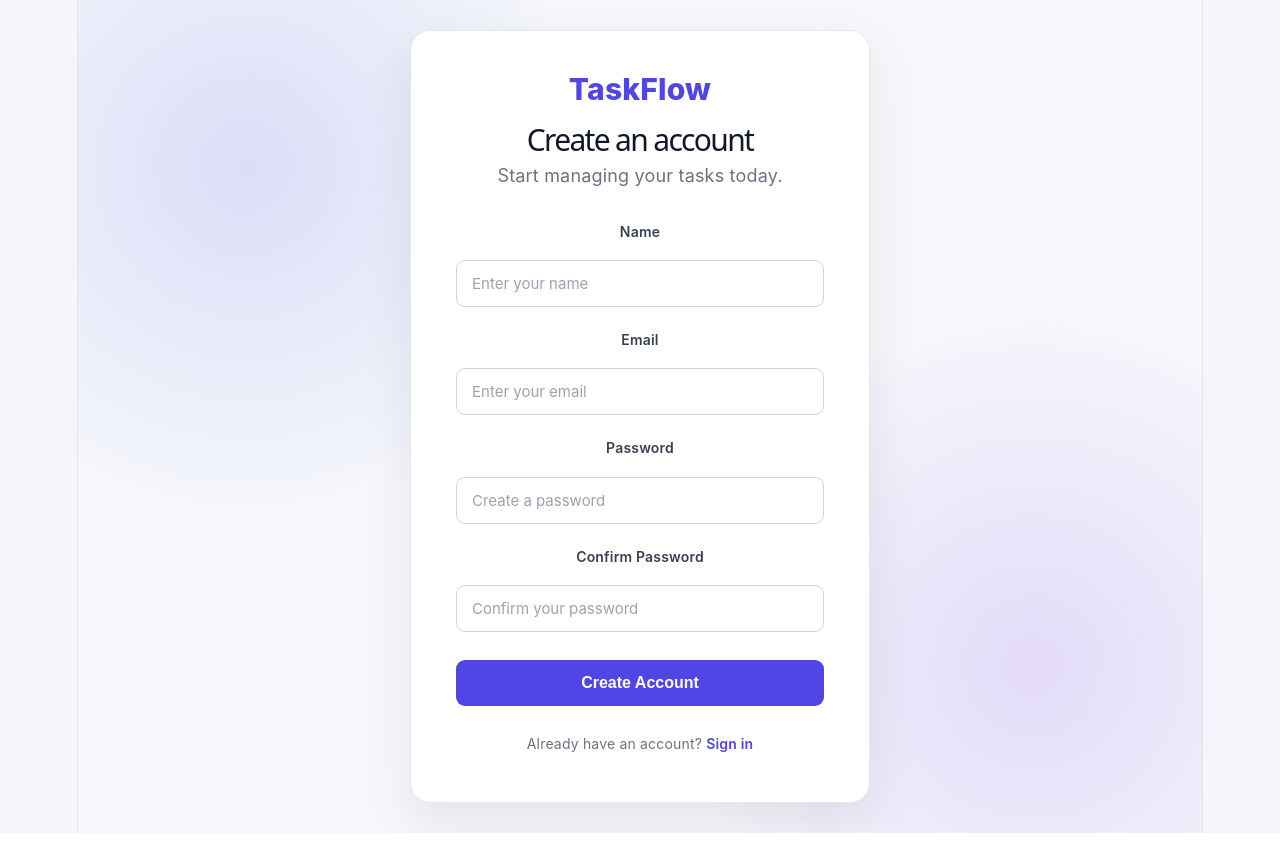
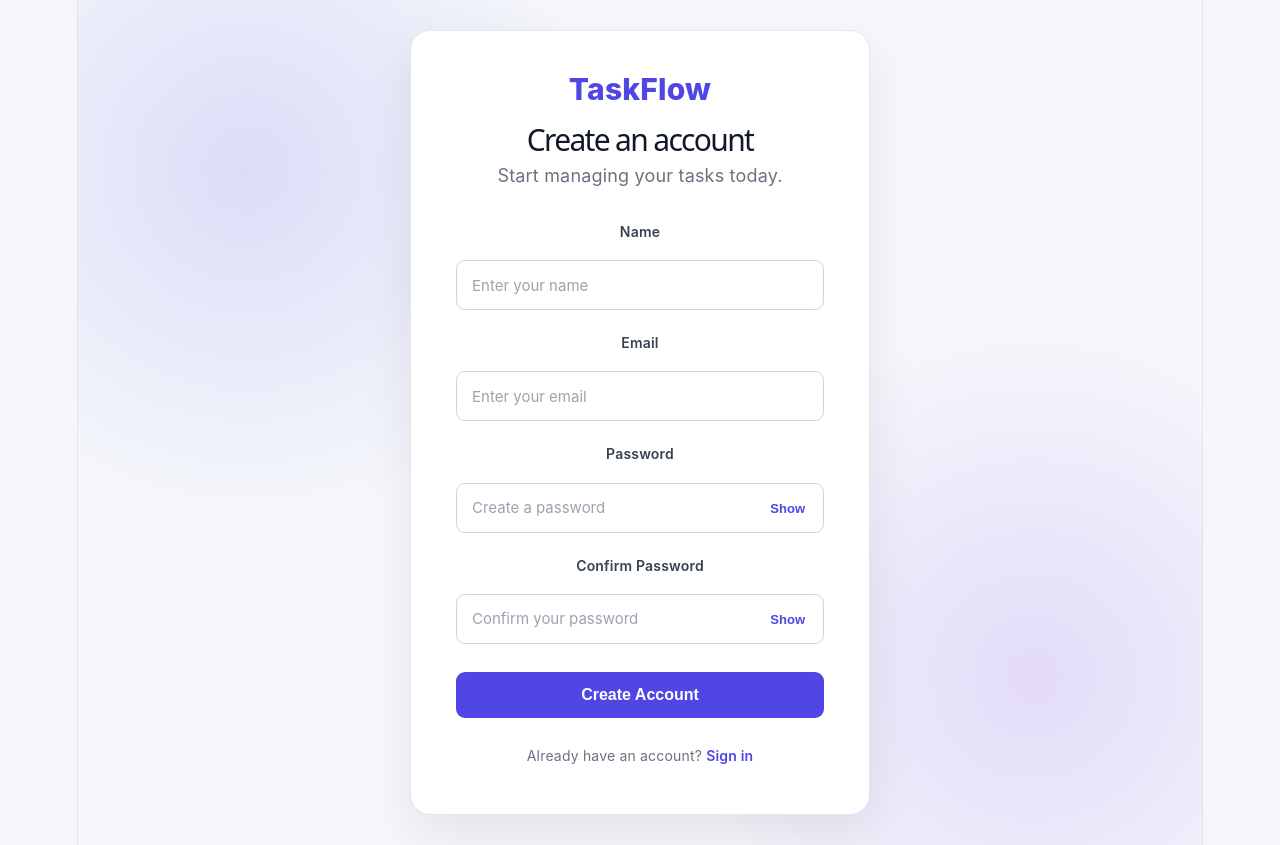
Before and after one commit to ADITHYA-285/task-management-frontend, a React app: page /register in a window 1280 px wide. Built offline with nearby package versions, Linux system fonts and the light colour scheme; the HTML template or start-up script is replaced by a standard one.

Commit message:
changes made in the ui

```diff
--- a/src/components/edittask.css
+++ b/src/components/edittask.css
@@ -1,42 +1,59 @@
-/* Overlay */
+/* =========================================
+   EDIT TASK OVERLAY
+========================================= */
 
 .edit-overlay {
     position: fixed;
     inset: 0;
 
-    background: rgba(15, 23, 42, 0.55);
+    width: 100%;
+    height: 100vh;
+
+    background: rgba(15, 23, 42, 0.58);
 
     display: flex;
     align-items: center;
     justify-content: center;
 
-    padding: 20px;
+    padding: 25px;
 
-    z-index: 1000;
+    z-index: 9999;
+
+    overflow: hidden;
 }
 
 
-/* Edit Card */
+/* =========================================
+   EDIT TASK MODAL
+========================================= */
 
 .edit-card {
     width: 100%;
-    max-width: 520px;
+    max-width: 680px;
 
-    background: white;
+    max-height: calc(100vh - 50px);
+
+    background: #ffffff;
 
     border-radius: 18px;
 
-    padding: 30px;
+    box-shadow:
+        0 25px 60px rgba(0, 0, 0, 0.25);
 
-    box-shadow: 0 25px 60px rgba(0, 0, 0, 0.2);
+    display: flex;
+    flex-direction: column;
 
-    animation: editPopup 0.2s ease;
+    overflow: hidden;
+
+    animation: editModalIn 0.2s ease-out;
 }
 
 
-/* Animation */
+/* =========================================
+   MODAL ANIMATION
+========================================= */
 
-@keyframes editPopup {
+@keyframes editModalIn {
 
     from {
         opacity: 0;
@@ -47,72 +64,120 @@
         opacity: 1;
         transform: translateY(0) scale(1);
     }
+
 }
 
 
-/* Header */
+/* =========================================
+   HEADER
+========================================= */
 
 .edit-header {
+    flex-shrink: 0;
+
     display: flex;
-
+    align-items: flex-start;
     justify-content: space-between;
 
-    align-items: flex-start;
+    padding: 28px 32px 20px;
 
-    margin-bottom: 25px;
+    background: #ffffff;
+
+    border-bottom: 1px solid #eef0f4;
 }
+
 
 .edit-header h2 {
     margin: 0;
 
     font-size: 25px;
 
+    font-weight: 800;
+
     color: #111827;
+
+    letter-spacing: -0.4px;
 }
+
 
 .edit-header p {
     margin: 6px 0 0;
 
+    font-size: 14px;
+
     color: #6b7280;
-
-    font-size: 14px;
 }
 
 
-/* Close */
+/* =========================================
+   CLOSE BUTTON
+========================================= */
 
 .close-btn {
+    width: 38px;
+    height: 38px;
+
     border: none;
+
+    border-radius: 10px;
 
     background: #f3f4f6;
 
-    width: 34px;
-    height: 34px;
-
-    border-radius: 50%;
+    color: #374151;
 
     font-size: 22px;
 
+    display: flex;
+    align-items: center;
+    justify-content: center;
+
     cursor: pointer;
 
-    color: #374151;
+    transition: all 0.2s ease;
+
+    flex-shrink: 0;
 }
+
 
 .close-btn:hover {
     background: #e5e7eb;
+
+    color: #111827;
+
+    transform: rotate(90deg);
 }
 
 
-/* Form */
+/* =========================================
+   FORM
+========================================= */
+
+.edit-card form {
+    padding: 26px 32px 30px;
+
+    overflow-y: auto;
+
+    flex: 1;
+
+    min-height: 0;
+}
+
+
+/* =========================================
+   FORM GROUP
+========================================= */
 
 .form-group {
-    margin-bottom: 18px;
+    width: 100%;
+
+    margin-bottom: 22px;
 }
+
 
 .form-group label {
     display: block;
 
-    margin-bottom: 7px;
+    margin-bottom: 9px;
 
     font-size: 14px;
 
@@ -122,123 +187,343 @@
 }
 
 
-/* Inputs */
+/* =========================================
+   INPUTS
+========================================= */
 
 .form-group input,
 .form-group textarea,
 .form-group select {
     width: 100%;
 
-    padding: 11px 13px;
+    border: 1px solid #d7dce3;
 
-    border: 1px solid #d1d5db;
+    background: #ffffff;
 
-    border-radius: 9px;
+    color: #111827;
+
+    border-radius: 10px;
+
+    font-family: inherit;
 
     font-size: 14px;
 
     outline: none;
 
-    background: white;
-
-    color: #111827;
+    transition:
+        border-color 0.2s ease,
+        box-shadow 0.2s ease,
+        background 0.2s ease;
 }
 
+
+.form-group input,
+.form-group select {
+    height: 50px;
+
+    padding: 0 15px;
+}
+
+
 .form-group textarea {
+    min-height: 120px;
+
+    padding: 14px 15px;
+
     resize: vertical;
+
+    line-height: 1.5;
 }
+
+
+/* =========================================
+   INPUT FOCUS
+========================================= */
 
 .form-group input:focus,
 .form-group textarea:focus,
 .form-group select:focus {
     border-color: #4f46e5;
 
-    box-shadow: 0 0 0 3px rgba(79, 70, 229, 0.1);
+    box-shadow:
+        0 0 0 3px rgba(79, 70, 229, 0.12);
+
+    background: #ffffff;
 }
 
 
-/* Two columns */
+/* =========================================
+   PLACEHOLDER
+========================================= */
+
+.form-group input::placeholder,
+.form-group textarea::placeholder {
+    color: #9ca3af;
+}
+
+
+/* =========================================
+   STATUS + PRIORITY ROW
+========================================= */
 
 .form-row {
     display: grid;
 
     grid-template-columns: 1fr 1fr;
 
-    gap: 15px;
+    gap: 18px;
+
+    width: 100%;
 }
 
 
-/* Buttons */
+/* =========================================
+   DATE INPUT
+========================================= */
+
+#edit-due-date {
+    cursor: pointer;
+}
+
+
+/* Make date picker icon easier to click */
+
+#edit-due-date::-webkit-calendar-picker-indicator {
+    cursor: pointer;
+
+    opacity: 0.7;
+
+    width: 18px;
+    height: 18px;
+}
+
+
+/* =========================================
+   ACTION BUTTONS
+========================================= */
 
 .edit-actions {
     display: flex;
 
     justify-content: flex-end;
 
-    gap: 10px;
+    align-items: center;
 
-    margin-top: 25px;
+    gap: 12px;
+
+    padding-top: 22px;
+
+    margin-top: 5px;
+
+    border-top: 1px solid #eef0f4;
+
+    position: sticky;
+
+    bottom: 0;
+
+    background: #ffffff;
 }
 
-.cancel-btn,
-.save-btn {
-    border: none;
 
-    padding: 11px 20px;
+/* =========================================
+   CANCEL BUTTON
+========================================= */
+
+.cancel-btn {
+    height: 46px;
+
+    padding: 0 22px;
+
+    border: 1px solid #d1d5db;
 
     border-radius: 9px;
+
+    background: #ffffff;
+
+    color: #374151;
+
+    font-family: inherit;
 
     font-size: 14px;
 
     font-weight: 600;
 
     cursor: pointer;
+
+    transition: all 0.2s ease;
 }
 
-.cancel-btn {
+
+.cancel-btn:hover {
     background: #f3f4f6;
 
-    color: #374151;
+    border-color: #9ca3af;
 }
 
-.cancel-btn:hover {
-    background: #e5e7eb;
+
+/* =========================================
+   SAVE BUTTON
+========================================= */
+
+.save-btn {
+    height: 46px;
+
+    padding: 0 24px;
+
+    border: none;
+
+    border-radius: 9px;
+
+    background: #4f46e5;
+
+    color: #ffffff;
+
+    font-family: inherit;
+
+    font-size: 14px;
+
+    font-weight: 600;
+
+    cursor: pointer;
+
+    transition: all 0.2s ease;
 }
 
-.save-btn {
-    background: #4f46e5;
-
-    color: white;
-}
 
 .save-btn:hover {
     background: #4338ca;
+
+    transform: translateY(-1px);
+
+    box-shadow:
+        0 5px 12px rgba(79, 70, 229, 0.25);
 }
 
 
-/* Mobile */
+.save-btn:active {
+    transform: translateY(0);
+}
+
+
+/* =========================================
+   SCROLLBAR
+========================================= */
+
+.edit-card form::-webkit-scrollbar {
+    width: 7px;
+}
+
+
+.edit-card form::-webkit-scrollbar-track {
+    background: transparent;
+}
+
+
+.edit-card form::-webkit-scrollbar-thumb {
+    background: #cbd5e1;
+
+    border-radius: 10px;
+}
+
+
+.edit-card form::-webkit-scrollbar-thumb:hover {
+    background: #94a3b8;
+}
+
+
+/* =========================================
+   TABLET
+========================================= */
+
+@media (max-width: 768px) {
+
+    .edit-overlay {
+        padding: 18px;
+    }
+
+    .edit-card {
+        max-width: 100%;
+
+        max-height: calc(100vh - 36px);
+
+        border-radius: 15px;
+    }
+
+    .edit-header {
+        padding: 23px 24px 18px;
+    }
+
+    .edit-header h2 {
+        font-size: 22px;
+    }
+
+    .edit-card form {
+        padding: 22px 24px 25px;
+    }
+
+}
+
+
+/* =========================================
+   MOBILE
+========================================= */
 
 @media (max-width: 600px) {
 
+    .edit-overlay {
+        padding: 10px;
+    }
+
     .edit-card {
-        padding: 22px;
+        max-height: calc(100vh - 20px);
 
-        max-height: 90vh;
+        border-radius: 14px;
+    }
 
-        overflow-y: auto;
+    .edit-header {
+        padding: 20px 18px 15px;
+    }
+
+    .edit-header h2 {
+        font-size: 20px;
+    }
+
+    .edit-header p {
+        font-size: 13px;
+    }
+
+    .close-btn {
+        width: 34px;
+        height: 34px;
+
+        font-size: 19px;
+    }
+
+    .edit-card form {
+        padding: 20px 18px 22px;
     }
 
     .form-row {
         grid-template-columns: 1fr;
+
         gap: 0;
+    }
+
+    .form-group {
+        margin-bottom: 18px;
     }
 
     .edit-actions {
         flex-direction: column-reverse;
+
+        align-items: stretch;
+
+        gap: 10px;
     }
 
     .cancel-btn,
     .save-btn {
         width: 100%;
     }
+
 }
--- a/src/pages/login.css
+++ b/src/pages/login.css
@@ -506,6 +506,83 @@ body {
 }
 
 
+.input-wrapper {
+    position: relative;
+    width: 100%;
+}
+
+.input-wrapper input {
+    width: 100%;
+    height: 50px;
+
+    padding: 0 70px 0 43px;
+
+    border: 1px solid #d1d5db;
+    border-radius: 10px;
+
+    outline: none;
+
+    background: #ffffff;
+    color: #111827;
+
+    font-size: 14px;
+
+    transition:
+        border 0.2s ease,
+        box-shadow 0.2s ease;
+}
+
+.input-wrapper input::placeholder {
+    color: #9ca3af;
+}
+
+.input-wrapper input:focus {
+    border-color: #4f46e5;
+
+    box-shadow:
+        0 0 0 4px rgba(79, 70, 229, 0.12);
+}
+
+
+/* Password Show / Hide button */
+
+.password-toggle {
+    position: absolute;
+
+    right: 12px;
+    top: 50%;
+
+    transform: translateY(-50%);
+
+    width: auto;
+    height: auto;
+
+    padding: 5px 7px;
+
+    border: none;
+    outline: none;
+
+    background: transparent;
+
+    color: #4f46e5;
+
+    font-size: 13px;
+    font-weight: 600;
+
+    cursor: pointer;
+
+    z-index: 5;
+}
+
+.password-toggle:hover {
+    color: #3730a3;
+}
+
+.password-toggle:focus {
+    outline: none;
+}
+
+
 /* =================================
    TABLET
 ================================= */
@@ -584,4 +661,5 @@ body {
 
         font-size: 28px;
     }
+
 }
--- a/src/pages/login.jsx
+++ b/src/pages/login.jsx
@@ -8,6 +8,7 @@ const Login = () => {
     const [email, setEmail] = useState("");
     const [password, setPassword] = useState("");
     const [message, setMessage] = useState("");
+    const [showPassword, setShowPassword] = useState(false);
 
     const navigate = useNavigate();
 
@@ -143,7 +144,7 @@ const Login = () => {
 
         <input
             id="password"
-                                type="password"
+            type={showPassword ? "text" : "password"}
             placeholder="Enter your password"
             value={password}
             onChange={(e) =>
@@ -151,6 +152,16 @@ const Login = () => {
             }
             required
         />
+
+        <button
+            type="button"
+            className="password-toggle"
+            onClick={() =>
+                setShowPassword(!showPassword)
+            }
+        >
+            {showPassword ? "Hide" : "Show"}
+        </button>
 
     </div>
 
--- a/src/pages/register.css
+++ b/src/pages/register.css
@@ -185,6 +185,8 @@
     text-decoration: underline;
 }
 
+
+
 @media (max-width: 500px) {
 
     .register-page {
--- a/src/pages/register.jsx
+++ b/src/pages/register.jsx
@@ -15,6 +15,8 @@ const Register = () => {
 
     const [error, setError] = useState("");
     const [loading, setLoading] = useState(false);
+    const [showPassword, setShowPassword] = useState(false);
+    const [showConfirmPassword, setShowConfirmPassword] = useState(false);
 
     const handleChange = (e) => {
         setFormData({
@@ -113,25 +115,51 @@ const Register = () => {
                     <div className="form-group">
     <label>Password</label>
 
+    <div className="input-wrapper">
+
         <input
-                            type="password"
+            type={showPassword ? "text" : "password"}
             name="password"
             placeholder="Create a password"
             value={formData.password}
             onChange={handleChange}
         />
+
+        <button
+            type="button"
+            className="password-toggle"
+            onClick={() => setShowPassword(!showPassword)}
+        >
+            {showPassword ? "Hide" : "Show"}
+        </button>
+
+    </div>
 </div>
 
                   <div className="form-group">
     <label>Confirm Password</label>
 
+    <div className="input-wrapper">
+
         <input
-                            type="password"
+            type={showConfirmPassword ? "text" : "password"}
             name="confirmPassword"
             placeholder="Confirm your password"
             value={formData.confirmPassword}
             onChange={handleChange}
         />
+
+        <button
+            type="button"
+            className="password-toggle"
+            onClick={() =>
+                setShowConfirmPassword(!showConfirmPassword)
+            }
+        >
+            {showConfirmPassword ? "Hide" : "Show"}
+        </button>
+
+    </div>
 </div>
 
                     <button
```
Also changed, not shown: src/pages/dashboard.css (+29 -17 lines), src/services/api.js (+11 -3 lines). Lines whose indentation alone changed are shown as unchanged.
